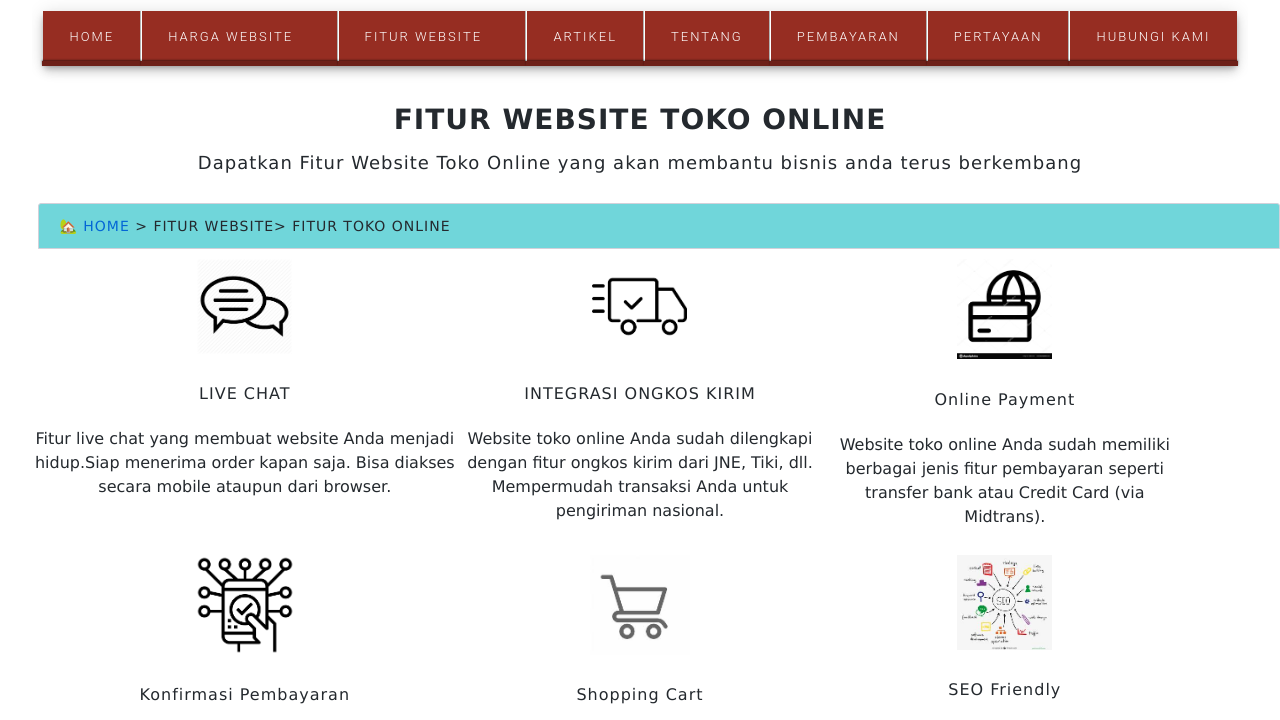
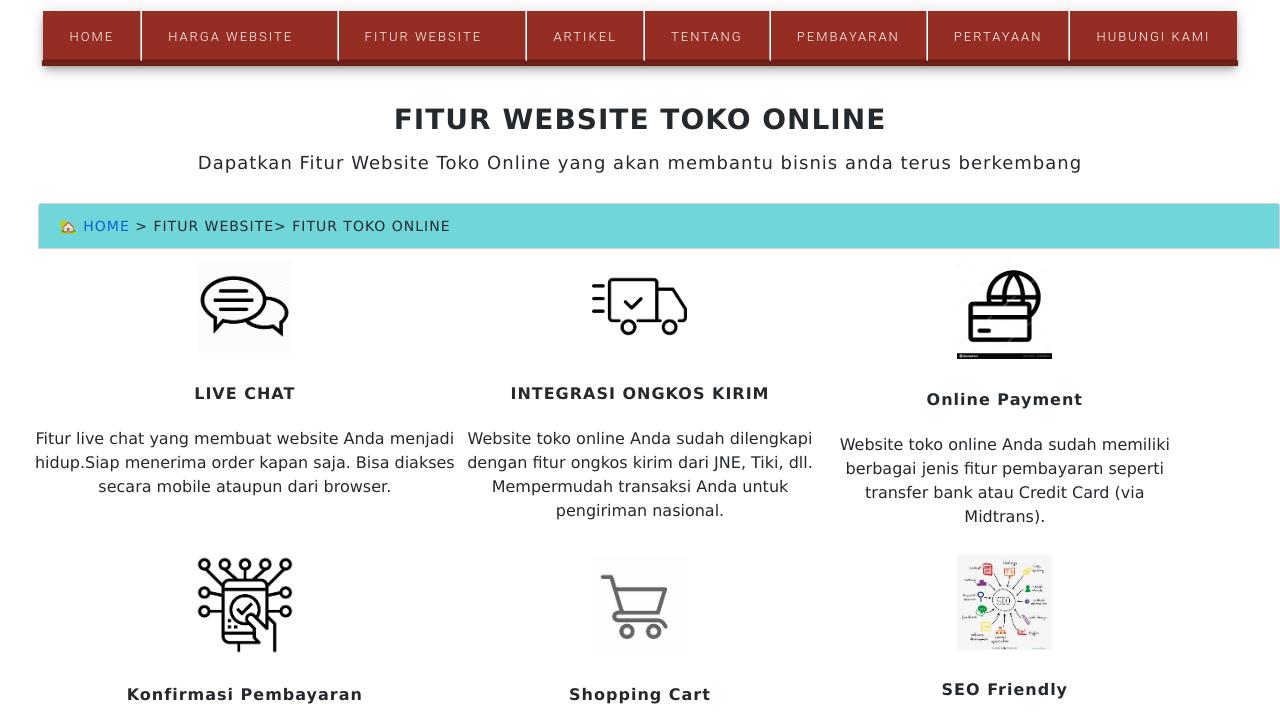
Before and after one commit to herrydiantoro19/herrydiantoro19.github.io, a plain HTML site: page fiturtokoonline.html in a window 1280 px wide. Shown: the part 232-952 px from the top of the page. Drawn offline with Linux system fonts and the light colour scheme.

Commit message:
Add files via upload

```diff
--- a/fiturtokoonline.html
+++ b/fiturtokoonline.html
@@ -98,27 +98,29 @@
           <div class="container-full ">
           <div class="container ">
 
-               <div class="menu-sekunder-one center">
+               <div class="menu-sekunder-one center ">
                          <img src="images/live chat.png " width="95" alt="chat">
-                         <h4>LIVE CHAT</h4>
+
+                         <h4><b>LIVE CHAT</b></h4>
+
                          <p>Fitur live chat yang membuat website Anda
                          menjadi hidup.Siap menerima order kapan saja.
                          Bisa diakses secara mobile ataupun dari browser.</p>
 
                </div>
 
-               <div class="menu-sekunder-two center">
+               <div class="menu-sekunder-two center ">
                          <img src="images/pengiriman.png " width="95" alt="pengiriman">
-                         <h4>INTEGRASI ONGKOS KIRIM</h4>
+                         <h4><b>INTEGRASI ONGKOS KIRIM</b></h4>
                          <p> Website toko online Anda sudah dilengkapi
                              dengan fitur ongkos kirim dari JNE, Tiki, dll.
                              Mempermudah transaksi Anda untuk pengiriman nasional.</p>
                </div>
 
 
-               <div class="menu-sekunder-three center">
+               <div class="menu-sekunder-three center ">
                          <img src="images/payment.png " width="95" alt="payment">
-                         <h4>Online Payment</h4>
+                         <h4><b>Online Payment</b></h4>
                          <p>Website toko online Anda sudah memiliki
                             berbagai jenis fitur pembayaran seperti
                             transfer bank atau Credit Card (via Midtrans).</p>
@@ -129,26 +131,26 @@
           <div class="container-full ">
            <div class="container ">
 
-               <div class="menu-sekunder-one center">
+               <div class="menu-sekunder-one center ">
                     <img src="images/konfirmasi pembayaran.png " width="100" alt="Konfirmasi">
-                    <h4>Konfirmasi Pembayaran</h4>
+                    <h4><b>Konfirmasi Pembayaran</b></h4>
                     <p>Fitur konfirmasi pembayaran akan mempermudah pembeli
                        untuk konfirmasi setelah melakukan pembayaran.
                        Anda pun juga akan mudah dalam pengecekan.</p>
                </div>
 
-               <div class="menu-sekunder-two center">
+               <div class="menu-sekunder-two center ">
                     <img src="images/shopping.jpg " width="100" alt="Shopping">
-                    <h4>Shopping Cart</h4>
+                    <h4><b>Shopping Cart</b></h4>
                     <p> Website toko online Anda sudah dilengkapi
                         dengan fitur ongkos kirim dari JNE, Tiki, dll.
                         Mempermudah transaksi Anda untuk pengiriman nasional.</p>
                </div>
 
 
-               <div class="menu-sekunder-three center">
+               <div class="menu-sekunder-three center ">
                     <img src="images/SEO.jpg " width="95" alt="SEO Friendly">
-                    <h4>SEO Friendly</h4>
+                    <h4><b>SEO Friendly</b></h4>
                     <p >Fitur yang memudahkan pembeli untuk
                        mengatur perbelanjaanya.Bisa juga untuk
                        menginputkan kupon diskon dan memilih
```
Also changed, not shown: fiturwebsiteperusahaan.html (+6 -6 lines).
